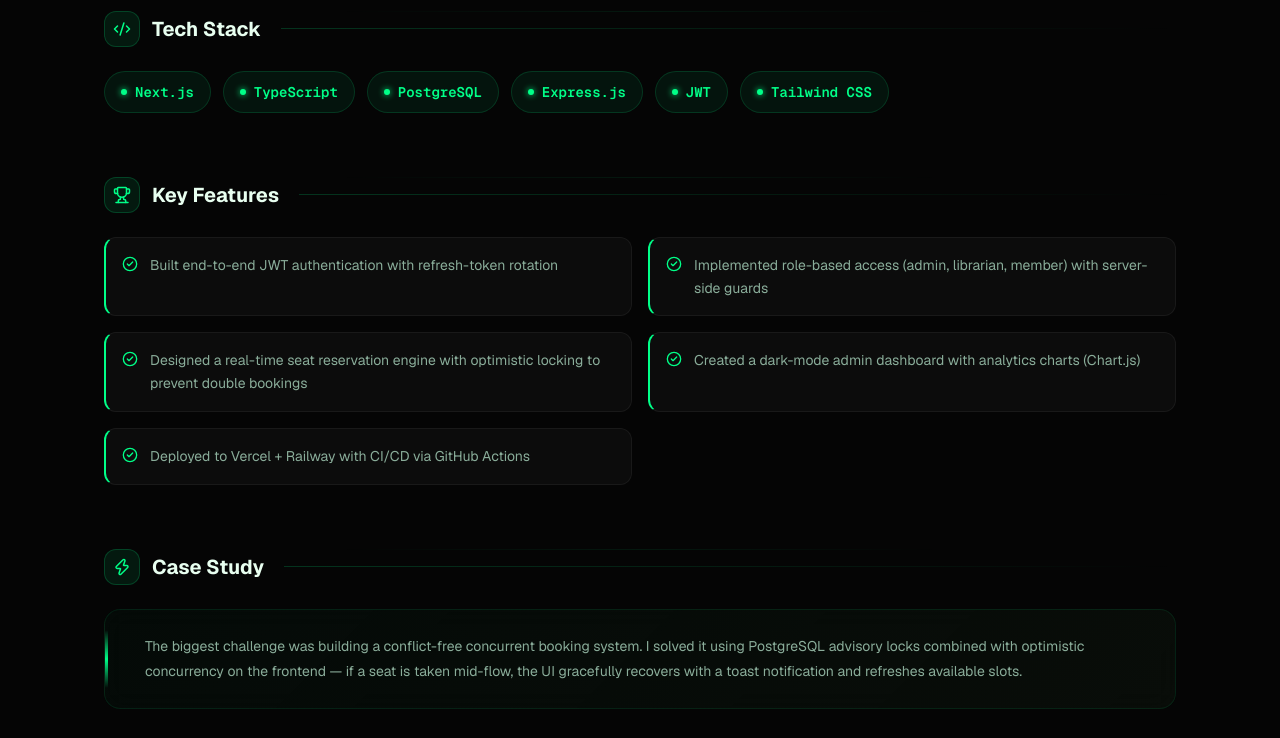
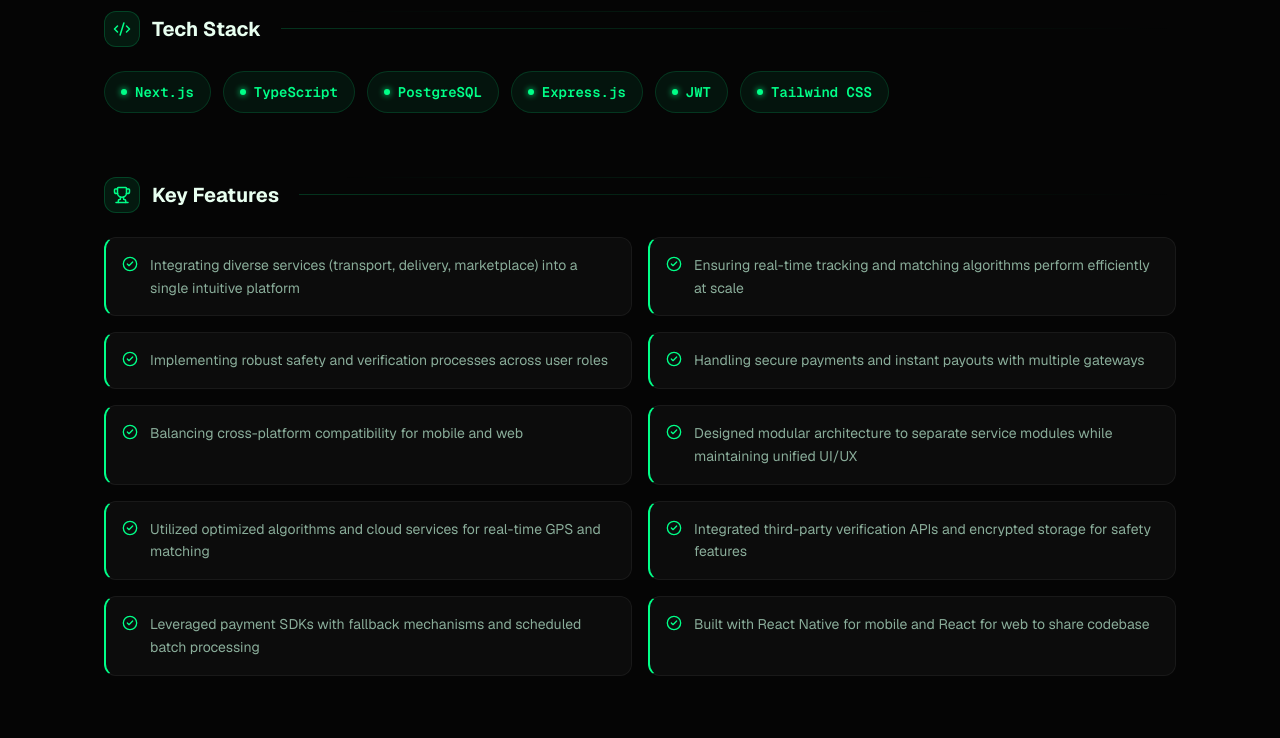
Before and after one commit to mannietech15/adekolamanasseh.tech, a Next.js app: page /projects/allroundar in a window 1280 px wide. Shown: the part 2000-2738 px from the top of the page. Built offline with nearby package versions, Linux system fonts and the light colour scheme.

Commit message:
portfolio

```diff
--- a/data/projects.ts
+++ b/data/projects.ts
@@ -65,11 +65,16 @@ export const projects: Project[] = [
     role: "Full-Stack Developer",
     duration: "6 weeks",
     highlights: [
-      "Built end-to-end JWT authentication with refresh-token rotation",
-      "Implemented role-based access (admin, librarian, member) with server-side guards",
-      "Designed a real-time seat reservation engine with optimistic locking to prevent double bookings",
-      "Created a dark-mode admin dashboard with analytics charts (Chart.js)",
-      "Deployed to Vercel + Railway with CI/CD via GitHub Actions",
+      "Integrating diverse services (transport, delivery, marketplace) into a single intuitive platform",
+      "Ensuring real-time tracking and matching algorithms perform efficiently at scale",
+      "Implementing robust safety and verification processes across user roles",
+      "Handling secure payments and instant payouts with multiple gateways",
+      "Balancing cross-platform compatibility for mobile and web",
+      "Designed modular architecture to separate service modules while maintaining unified UI/UX",
+      "Utilized optimized algorithms and cloud services for real-time GPS and matching",
+      "Integrated third-party verification APIs and encrypted storage for safety features",
+      "Leveraged payment SDKs with fallback mechanisms and scheduled batch processing",
+      "Built with React Native for mobile and React for web to share codebase",
     ],
     metrics: [
       { label: "Reservations Processed", value: "500+", icon: "📅" },
@@ -78,7 +83,7 @@ export const projects: Project[] = [
       { label: "Lighthouse Score", value: "96", icon: "🏆" },
     ],
     challenges:
-      "The biggest challenge was building a conflict-free concurrent booking system. I solved it using PostgreSQL advisory locks combined with optimistic concurrency on the frontend — if a seat is taken mid-flow, the UI gracefully recovers with a toast notification and refreshes available slots.",
+      "Developing a comprehensive super-app like Allroundar presented unique architectural and UX challenges. The primary focus was balancing a massive feature set—spanning transportation, delivery, and professional services—while maintaining high performance, real-time synchronization, and a seamless, intuitive user experience across both web and mobile platforms.",
     accentColor: "#00ff88",
   },
   {
```
